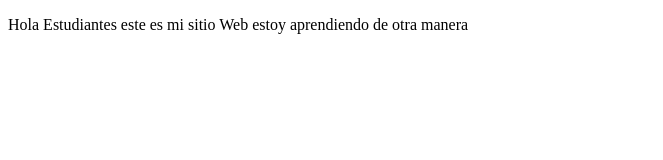
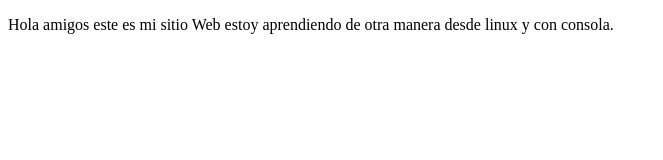
Before and after one commit to charlyalvarado1003/proyectoDemoCursoPrework, a plain HTML site: page index.html in a window 1280 px wide. Shown: the whole page, without its empty margins (0-663 px from the left). Drawn offline with Linux system fonts and the light colour scheme.

Commit message:
cambio de la pagina

```diff
--- a/index.html
+++ b/index.html
@@ -8,8 +8,9 @@
 </head>
 <body>
     <p>
-        Hola Estudiantes este es mi sitio Web
+        Hola amigos este es mi sitio Web
         estoy aprendiendo de otra manera
+        desde linux y con consola.
     </p>
 </body>
 </html>
```
